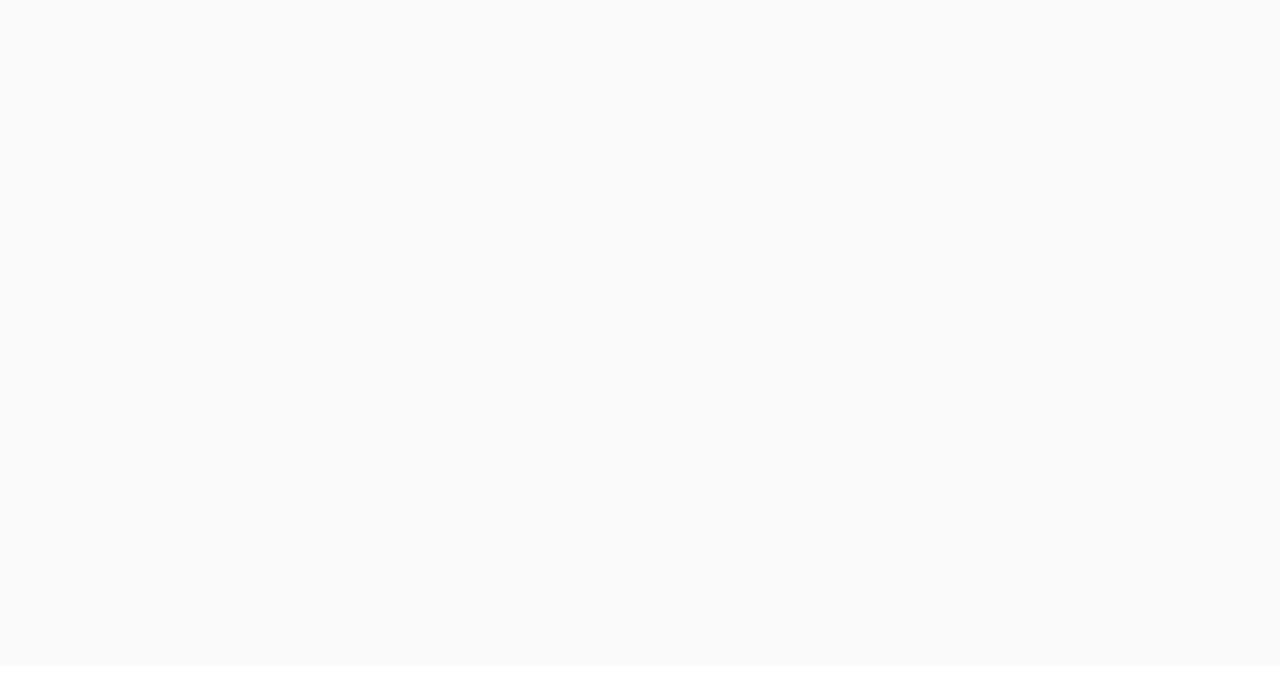
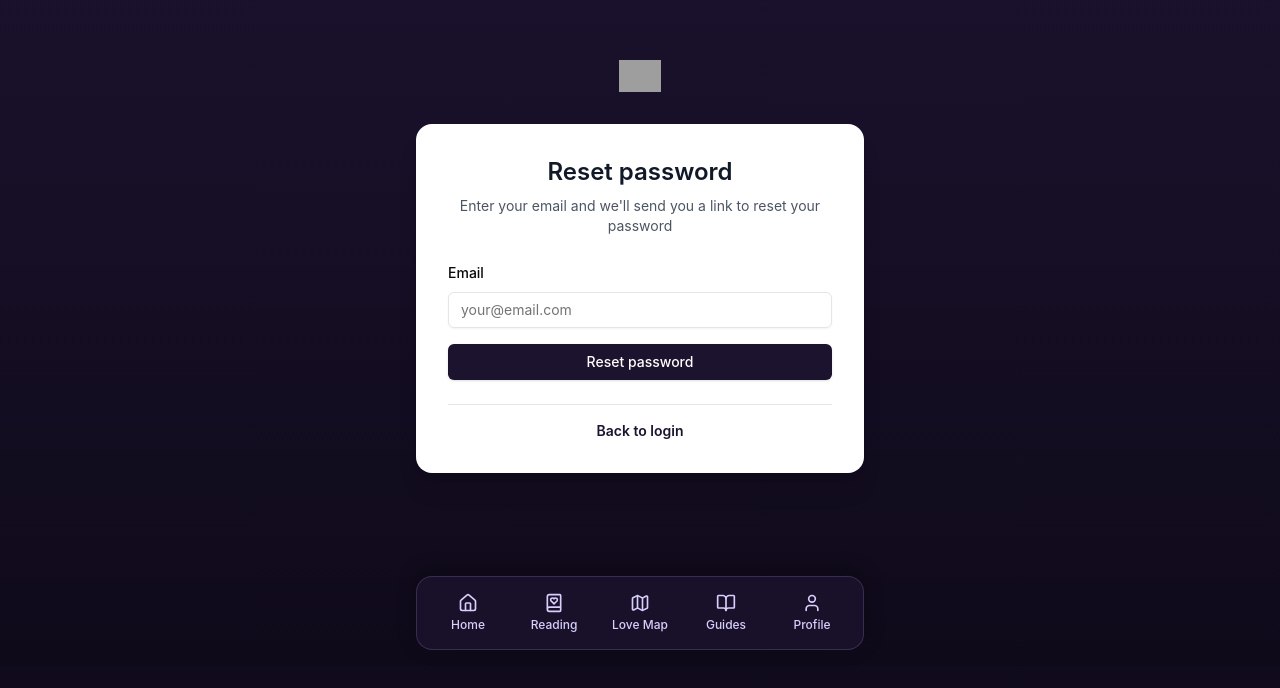
Before and after one commit to pedroitallo/auralyapp, a React (Vite) app: page /resetpassword in a window 1280 px wide. Before the commit this address had no page. Shown: the part 134-822 px from the top of the page. Before the commit the page ends 800 px from the top, so only its background shows below. Built offline with nearby package versions, Linux system fonts and the light colour scheme; grey boxes are pictures that could not be loaded.

Commit message:
Updated index.jsx

```diff
--- a/src/pages/index.jsx
+++ b/src/pages/index.jsx
@@ -73,6 +73,8 @@ import yesOrNo from "./yes-or-no";
 import login from "./login";
 
 import signup from "./signup";
+
+import resetpassword from "./resetpassword";
 
 import { BrowserRouter as Router, Route, Routes, useLocation } from 'react-router-dom';
 
@@ -152,6 +154,8 @@ const PAGES = {
 
     signup: signup,
 
+    resetpassword: resetpassword,
+
 }
 
 function _getCurrentPage(url) {
@@ -209,6 +213,7 @@ function PagesContent() {
     const YesOrNo = yesOrNo;
     const Login = login;
     const Signup = signup;
+    const ResetPassword = resetpassword;
 
     return (
         <Layout currentPageName={currentPage}>
@@ -291,6 +296,8 @@ function PagesContent() {
 
                 <Route path="/signup" element={<Signup />} />
 
+                <Route path="/resetpassword" element={<ResetPassword />} />
+
             </Routes>
         </Layout>
     );
--- /dev/null
+++ b/src/pages/resetpassword.jsx
@@ -0,0 +1,96 @@
+import React, { useState } from "react";
+import { useNavigate } from "react-router-dom";
+import AuralyLogo from "../components/common/AuralyLogo";
+import { Button } from "@/components/ui/button";
+import { Input } from "@/components/ui/input";
+import { Label } from "@/components/ui/label";
+
+export default function ResetPassword() {
+  const navigate = useNavigate();
+  const [email, setEmail] = useState("");
+  const [isSubmitted, setIsSubmitted] = useState(false);
+
+  const handleResetPassword = (e) => {
+    e.preventDefault();
+    setIsSubmitted(true);
+  };
+
+  return (
+    <div className="min-h-screen bg-gradient-to-b from-[#1C132F] to-[#0F0A1A] flex flex-col items-center justify-center px-4 py-8">
+      <div className="w-full max-w-md space-y-8">
+        <div className="text-center">
+          <AuralyLogo className="mb-8" />
+        </div>
+
+        <div className="bg-white rounded-2xl shadow-xl p-8 space-y-6">
+          {!isSubmitted ? (
+            <>
+              <div className="text-center">
+                <h2 className="text-2xl font-semibold text-gray-900">Reset password</h2>
+                <p className="text-sm text-gray-600 mt-2">
+                  Enter your email and we'll send you a link to reset your password
+                </p>
+              </div>
+
+              <form onSubmit={handleResetPassword} className="space-y-4">
+                <div className="space-y-2">
+                  <Label htmlFor="email">Email</Label>
+                  <Input
+                    id="email"
+                    type="email"
+                    placeholder="your@email.com"
+                    value={email}
+                    onChange={(e) => setEmail(e.target.value)}
+                    required
+                    className="w-full"
+                  />
+                </div>
+
+                <Button type="submit" className="w-full bg-[#1C132F] hover:bg-[#2A1F45] text-white">
+                  Reset password
+                </Button>
+              </form>
+
+              <div className="text-center text-sm pt-4 border-t">
+                <button
+                  onClick={() => navigate("/login")}
+                  className="text-[#1C132F] hover:underline font-semibold"
+                >
+                  Back to login
+                </button>
+              </div>
+            </>
+          ) : (
+            <div className="text-center space-y-4">
+              <div className="w-16 h-16 bg-green-100 rounded-full flex items-center justify-center mx-auto">
+                <svg
+                  className="w-8 h-8 text-green-600"
+                  fill="none"
+                  stroke="currentColor"
+                  viewBox="0 0 24 24"
+                >
+                  <path
+                    strokeLinecap="round"
+                    strokeLinejoin="round"
+                    strokeWidth={2}
+                    d="M5 13l4 4L19 7"
+                  />
+                </svg>
+              </div>
+              <h2 className="text-2xl font-semibold text-gray-900">Check your email</h2>
+              <p className="text-sm text-gray-600">
+                We've sent a password reset link to <strong>{email}</strong>
+              </p>
+              <Button
+                onClick={() => navigate("/login")}
+                className="w-full bg-[#1C132F] hover:bg-[#2A1F45] text-white mt-6"
+              >
+                Back to login
+              </Button>
+            </div>
+          )}
+        </div>
+      </div>
+    </div>
+  );
+}
```
